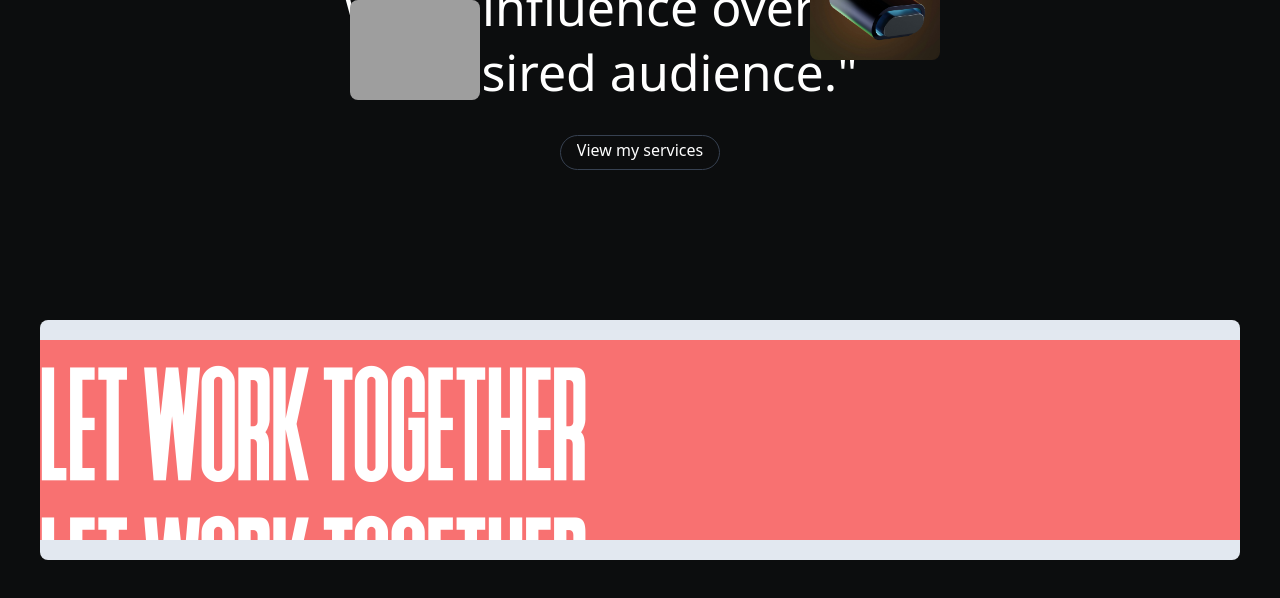
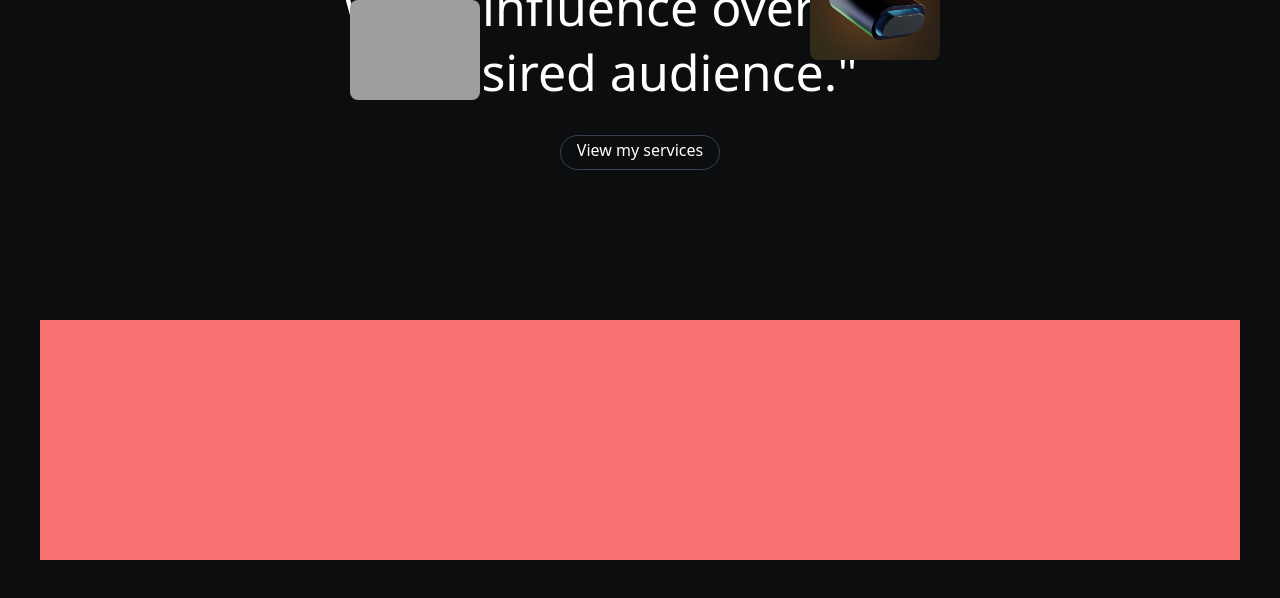
Before and after one commit to Nikhil-Jalandhra/Dark-Studio, a React (Vite) app: page / in a window 1280 px wide. Shown: the part 5418-6016 px from the top of the page. Built offline with nearby package versions, Linux system fonts and the light colour scheme; grey boxes are pictures that could not be loaded.

Commit message:
Working on footer

```diff
--- a/src/Container/Footer.jsx
+++ b/src/Container/Footer.jsx
@@ -1,18 +1,10 @@
-import { motion } from 'framer-motion';
 import React from 'react';
 
 function Footer() {
   return (
     <div className='w-full h-screen py-[20px] px-[40px]'>
-      <div className='w-full h-[30vh] bg-slate-200 rounded-lg '>
-        <div className=' w-full h-full py-[20px] whitespace-nowrap flex items-center text-[150px] uppercase' style={{fontFamily: "mainFont"}}>
-            <div className=' h-full w-full leading-none bg-red-400 overflow-hidden containerFooter'>
-                <p className='animeFooter'>let work together</p>
-                <p className='animeFooter'>let work together</p>
-            </div>
-        </div>
+      <div className='h-[30vh] w-full bg-red-400'>
       </div>
-      <div></div>
     </div>
   );
 }
```
